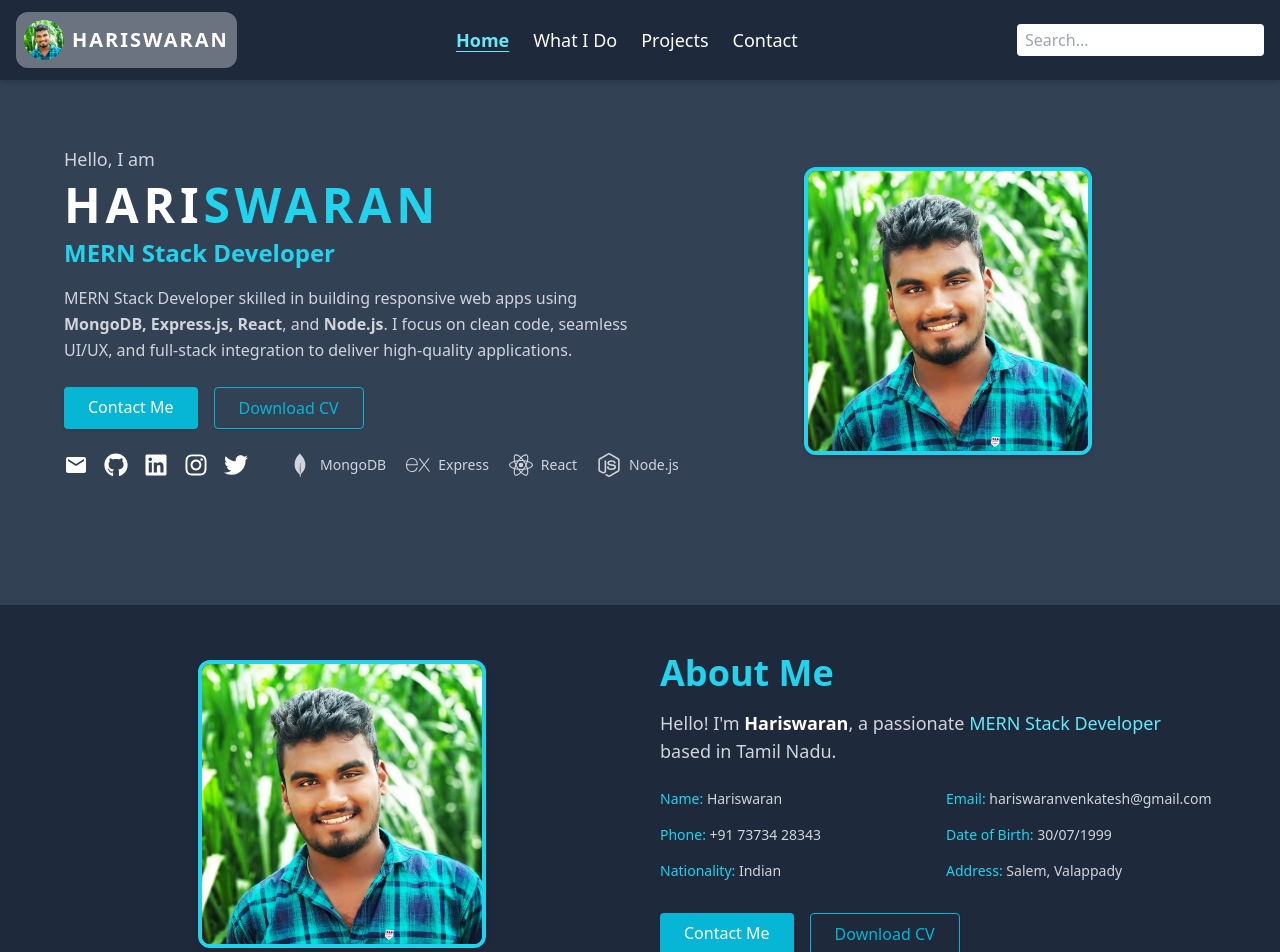
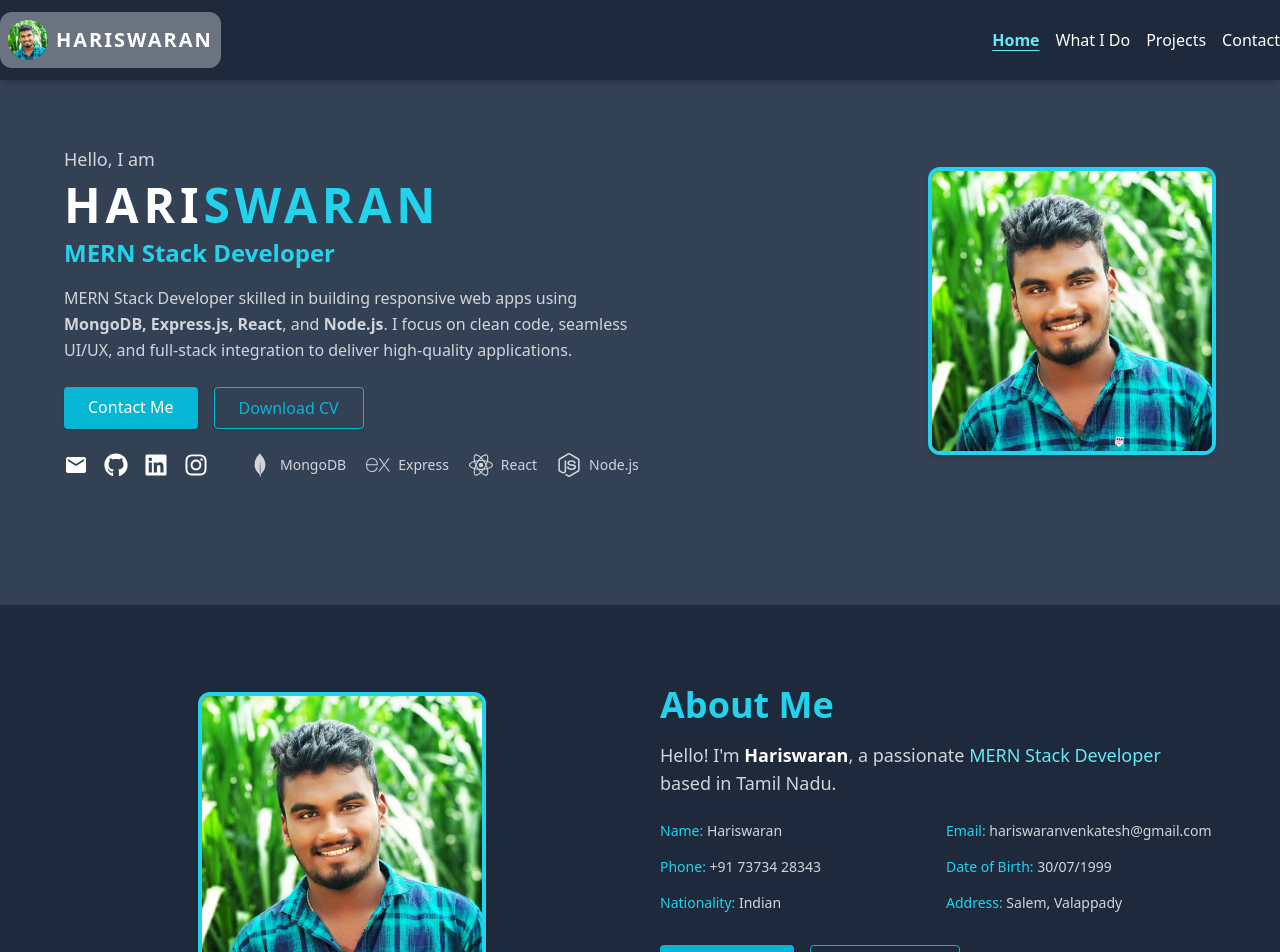
Before and after one commit to hariswaran-v/portfolio-with-react-ai, a React (Create React App) app: page / in a window 1280 px wide. Shown: the top 952 px of the page. Built offline with nearby package versions, Linux system fonts and the light colour scheme.

Commit message:
feat: overall work done

```diff
--- a/package.json
+++ b/package.json
@@ -7,9 +7,11 @@
     "@testing-library/jest-dom": "^6.6.3",
     "@testing-library/react": "^16.3.0",
     "@testing-library/user-event": "^13.5.0",
+    "framer-motion": "^12.23.6",
     "react": "^19.1.0",
     "react-dom": "^19.1.0",
     "react-icons": "^5.5.0",
+    "react-intersection-observer": "^9.16.0",
     "react-router-dom": "^7.7.0",
     "react-scripts": "5.0.1",
     "web-vitals": "^2.1.4"
--- a/src/Navbar.js
+++ b/src/Navbar.js
@@ -43,7 +43,8 @@ const Navbar = () => {
 
   return (
     <nav className="fixed top-0 left-0 w-full bg-slate-800 text-white shadow-md z-50">
-      <div className="flex items-center justify-between px-4 py-3">
+      <div className="bg-slate-800 text-white">
+        <div className="flex items-center justify-between py-3 max-w-[100rem] mx-auto ">
           {/* Logo */}
           <div className="flex items-center gap-2 bg-gray-500 p-2 rounded-xl">
             <img
@@ -51,7 +52,9 @@ const Navbar = () => {
               alt="profile"
               className="rounded-full w-10 h-10"
             />
-          <h4 className="tracking-widest font-semibold text-xl">HARISWARAN</h4>
+            <h4 className="tracking-widest font-semibold text-xl">
+              HARISWARAN
+            </h4>
           </div>
 
           {/* Hamburger - Mobile */}
@@ -62,20 +65,12 @@ const Navbar = () => {
           </div>
 
           {/* Links - Desktop */}
-        <div className="hidden md:flex gap-6 text-lg font-medium">
+          <div className="hidden md:flex gap-4 text-base font-medium">
             <NavLink id="home" label="Home" />
             <NavLink id="services" label="What I Do" />
             <NavLink id="projects" label="Projects" />
             <NavLink id="contact" label="Contact" />
           </div>
-
-        {/* Search - Desktop */}
-        <div className="hidden md:block">
-          <input
-            type="text"
-            placeholder="Search..."
-            className="rounded px-2 py-1 text-black focus:outline-none"
-          />
         </div>
       </div>
 
--- /dev/null
+++ b/src/components/SlideIn.js
@@ -0,0 +1,58 @@
+// src/components/SlideIn.js
+import { motion } from "framer-motion";
+import { useInView } from "react-intersection-observer";
+
+const SlideIn = ({ children, direction = "up", delay = 0 }) => {
+  const [ref, inView] = useInView({
+    triggerOnce: false, // Animate again on scroll
+    threshold: 0.2,
+  });
+
+  const getOffset = (dir) => {
+    switch (dir) {
+      case "up":
+        return { x: 0, y: 40 };
+      case "down":
+        return { x: 0, y: -40 };
+      case "left":
+        return { x: 40, y: 0 };
+      case "right":
+        return { x: -40, y: 0 };
+      default:
+        return { x: 0, y: 0 };
+    }
+  };
+
+  const offset = getOffset(direction);
+
+  const variants = {
+    hidden: {
+      opacity: 0,
+      x: offset.x,
+      y: offset.y,
+    },
+    visible: {
+      opacity: 1,
+      x: 0,
+      y: 0,
+      transition: {
+        duration: 0.3,
+        delay,
+        ease: "easeOut",
+      },
+    },
+  };
+
+  return (
+    <motion.div
+      ref={ref}
+      variants={variants}
+      initial="hidden"
+      animate={inView ? "visible" : "hidden"}
+    >
+      {children}
+    </motion.div>
+  );
+};
+
+export default SlideIn;
--- a/src/components/SocialMediaLinks.js
+++ b/src/components/SocialMediaLinks.js
@@ -22,11 +22,6 @@ const socialMedia = [
     href: "https://instagram.com/hariswaran",
     hover: "hover:text-pink-500",
   },
-  {
-    icon: <FaTwitter />,
-    href: "https://twitter.com/hariswaran",
-    hover: "hover:text-sky-400",
-  },
 ];
 
 const SocialMediaLinks = ({ align = "", gap = "gap-4", size = "text-2xl" }) => {
--- a/src/pages/About.js
+++ b/src/pages/About.js
@@ -2,7 +2,7 @@ import Button from "../components/Button";
 
 const About = () => {
   return (
-    <section className="bg-slate-800 px-6 py-12 flex items-center justify-center">
+    <section className="bg-slate-800 px-6 py-20 flex items-center justify-center">
       <div className="max-w-6xl w-full flex flex-col md:flex-row items-center gap-10 text-white">
         {/* Left: Profile Image */}
         <div className="flex-1 flex justify-center">
--- a/src/pages/Home.js
+++ b/src/pages/Home.js
@@ -5,7 +5,7 @@ import About from "./About";
 import Services from "./Services";
 import Projects from "./Projects";
 import Contact from "./Contact";
-import Footer from "../Footer";
+import SlideIn from "../components/SlideIn";
 
 const mernSkills = [
   { icon: <SiMongodb />, label: "MongoDB", hover: "hover:text-green-400" },
@@ -20,10 +20,11 @@ const Home = () => {
       {/* Hero Section */}
       <section
         id="home"
-        className="bg-slate-700 pt-24 px-4 sm:px-6 py-20 min-h-64 flex items-center justify-center"
+        className="bg-slate-700 pt-24 px-4 sm:px-6 py-20 flex items-center justify-center"
       >
         <div className="flex flex-col md:flex-row items-center justify-between max-w-6xl w-full gap-6 md:gap-10 py-12">
           {/* Left Side */}
+          <SlideIn direction="left">
             <div className="flex-1 text-center md:text-left max-w-xl">
               <p className="text-gray-300 text-lg mb-2">Hello, I am</p>
               <h1 className="text-4xl md:text-5xl font-extrabold text-white mb-2 tracking-widest">
@@ -33,8 +34,8 @@ const Home = () => {
                 MERN Stack Developer
               </h2>
               <p className="text-gray-300 leading-relaxed mb-6">
-              MERN Stack Developer skilled in building responsive web apps using{" "}
-              <strong>MongoDB, Express.js, React</strong>, and{" "}
+                MERN Stack Developer skilled in building responsive web apps
+                using <strong>MongoDB, Express.js, React</strong>, and{" "}
                 <strong>Node.js</strong>. I focus on clean code, seamless UI/UX,
                 and full-stack integration to deliver high-quality applications.
               </p>
@@ -50,6 +51,7 @@ const Home = () => {
                 />
               </div>
 
+              {/* Social + Skills */}
               <div className="flex flex-col md:flex-row items-center md:items-start gap-10 mt-6">
                 {/* Social Icons */}
                 <SocialMediaLinks />
@@ -70,8 +72,10 @@ const Home = () => {
                 </div>
               </div>
             </div>
+          </SlideIn>
 
           {/* Right Side - Profile Image */}
+          <SlideIn direction="right">
             <div className="flex-1 flex justify-center">
               <img
                 src="/images/profile.jpg"
@@ -79,29 +83,40 @@ const Home = () => {
                 className="w-48 sm:w-64 md:w-72 object-cover border-4 border-cyan-400 rounded-xl shadow-md"
               />
             </div>
+          </SlideIn>
         </div>
       </section>
 
       {/* About Section */}
-      <section id="about" className="bg-gray-100 ">
+      <section id="about" className="bg-slate-600">
+        <SlideIn direction="left" delay={0.3}>
           <About />
+        </SlideIn>
       </section>
 
-      {/* What I Do Section */}
-      <section id="services" className="bg-white ">
+      {/* Services Section */}
+      <section id="services" className="bg-slate-600 scroll-mt-24">
+        <SlideIn direction="right" delay={0.3}>
           <Services />
+        </SlideIn>
       </section>
 
+      <hr className="border-t border-gray-300 my-0" />
+
       {/* Projects Section */}
-      <section id="projects" className="bg-gray-100">
+      <section id="projects" className="bg-slate-600 scroll-mt-24">
+        <SlideIn direction="down" delay={0.3}>
           <Projects />
+        </SlideIn>
       </section>
 
       <hr className="border-t border-gray-300 my-0" />
 
       {/* Contact Section */}
-      <section id="contact" className="bg-white p">
+      <section id="contact" className="bg-slate-600 scroll-mt-24">
+        <SlideIn direction="up" delay={0.4}>
           <Contact />
+        </SlideIn>
       </section>
     </>
   );
```
Also changed, not shown: 1 other file (tests, documents, lock files or other folders). Lines whose indentation alone changed are shown as unchanged.
